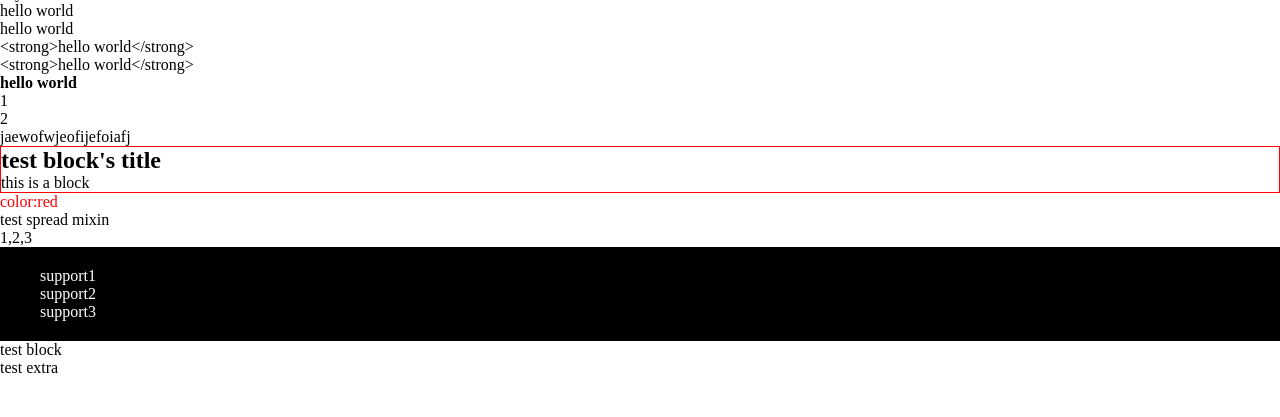
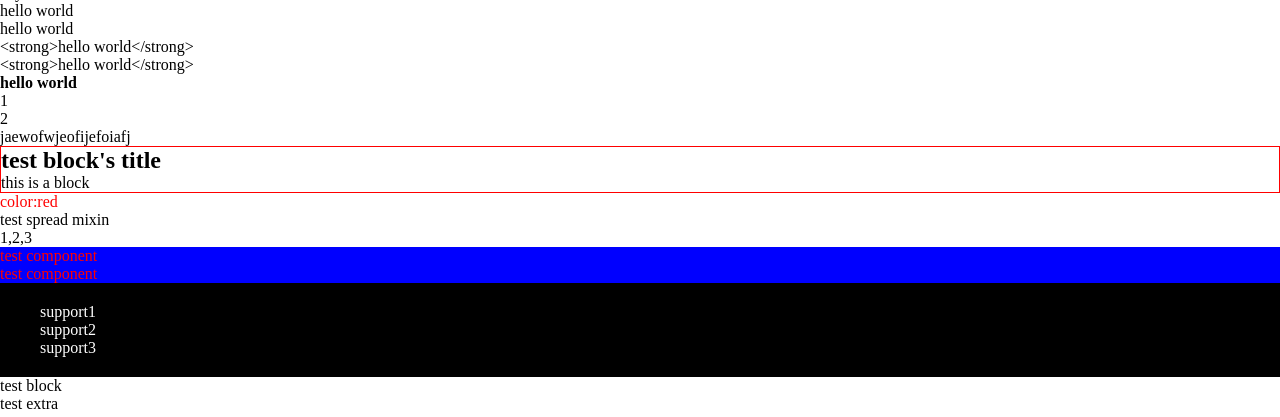
Before and after one commit to hiraras/study-jade, a web app: file src/views/page1.html in a window 1280 px wide. Shown: the part 383-800 px from the top of the page. Run offline with its HTML, style and script files only (its server is not run), Linux system fonts and the light colour scheme.

Commit message:
测试mixin与include混合

```diff
--- a/src/views/components/mixin.jade
+++ b/src/views/components/mixin.jade
@@ -20,6 +20,8 @@ mixin mixinAttributes
 mixin spreadMixin(title, ...arg)
     p #{title}
     p= arg
+mixin testInclude
+    include ./test.jade
 .mixinContainer
     +list('hello')
     +paragraph('jaewofwjeofijefoiafj')
@@ -28,3 +30,5 @@ mixin spreadMixin(title, ...arg)
     - var style={ color: 'red' }
     +mixinAttributes()(class="class1", style=style)
     +spreadMixin('test spread mixin', 1, 2, 3)
+    +testInclude
+    +testInclude
--- /dev/null
+++ b/src/views/components/test.jade
@@ -0,0 +1,2 @@
+- var style = { color: 'red', background: 'blue' }
+p(style=style) test component
--- a/src/views/page1.html
+++ b/src/views/page1.html
@@ -47,6 +47,8 @@
           <p style="color:red" class="class1">color:red</p>
           <p>test spread mixin</p>
           <p>1,2,3</p>
+          <p style="color:red;background:blue">test component</p>
+          <p style="color:red;background:blue">test component</p>
     </div>
     <div class="footerContainer">
       <ul>
```
